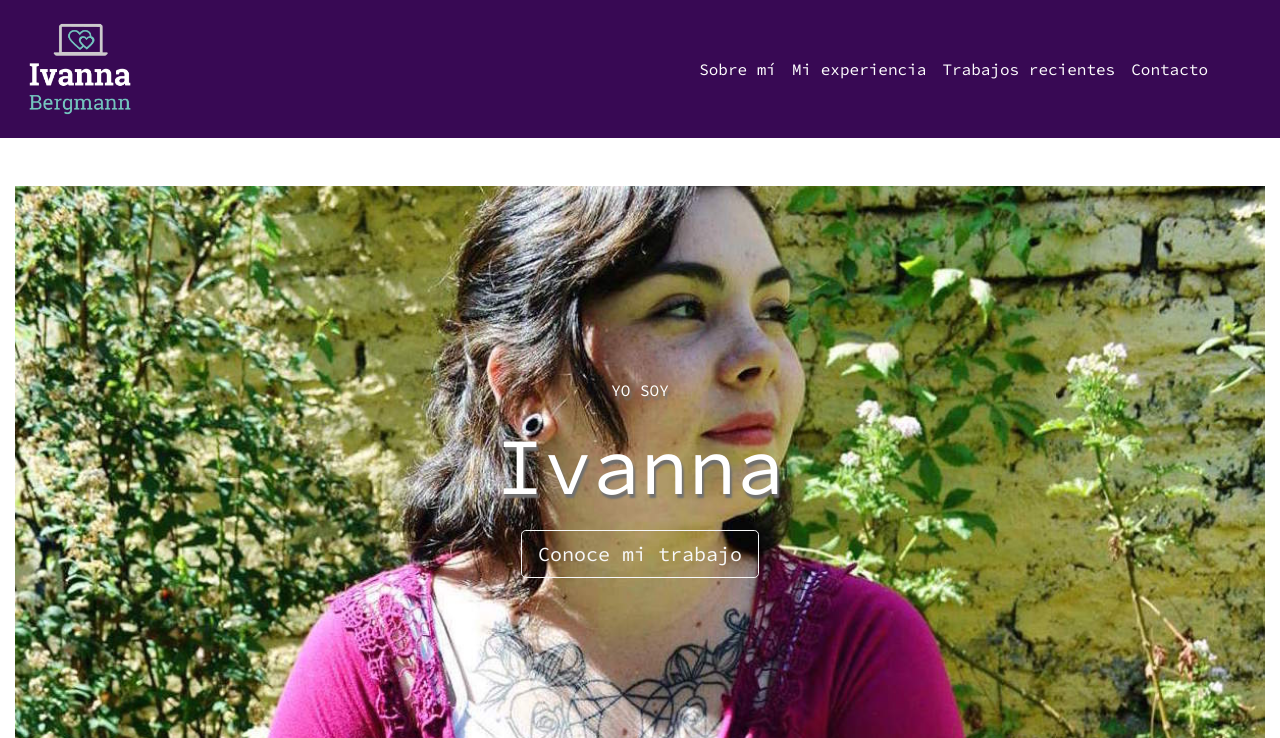
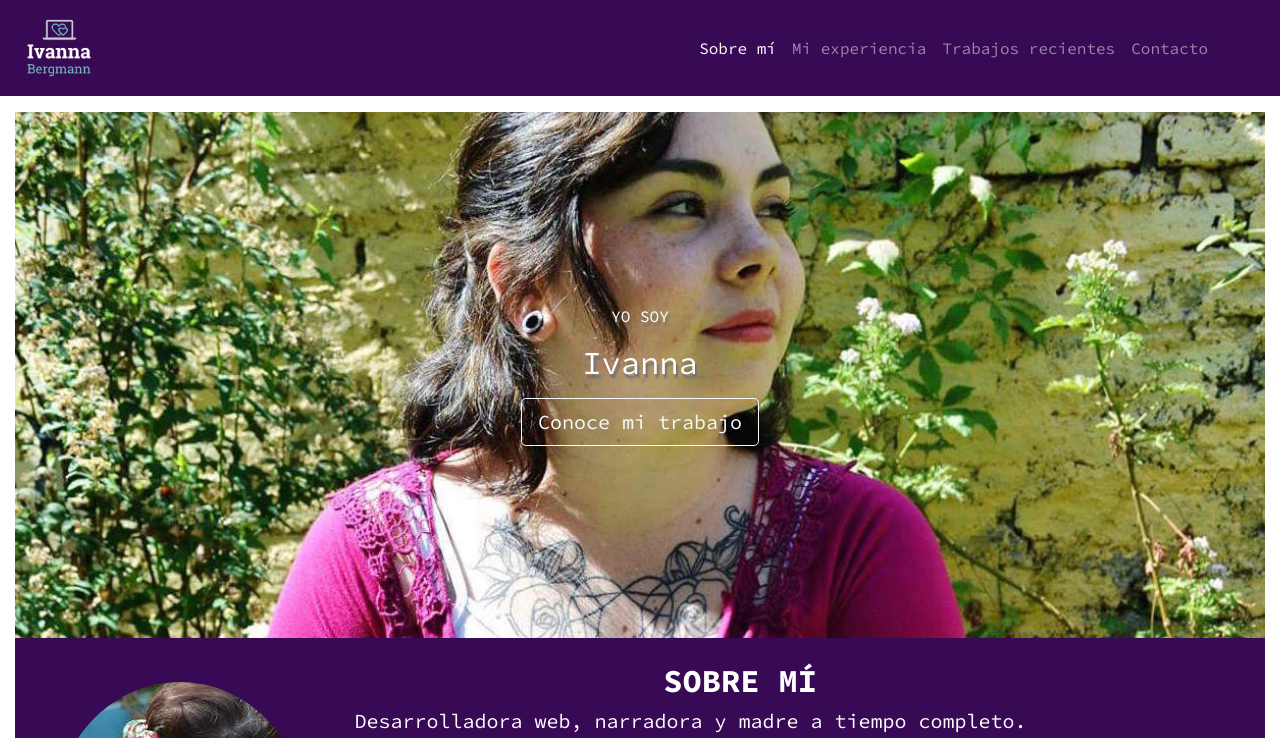
Before and after one commit to ivsbergmann/prueba, a plain HTML site: page index.html in a window 1280 px wide. Shown: the top 738 px of the page. Drawn offline with nearby package versions, Linux system fonts and the light colour scheme; a script that the page names is missing.

Commit message:
se modificaron todas las carpetas

```diff
--- a/assets/css/style.css
+++ b/assets/css/style.css
@@ -13,7 +13,8 @@
 }
 body {
   font-family: 'Source Code Pro', monospace;
-  font-weight: 400
+  font-weight: 400;
+
 }
 .foto h1 {
   font-size: 5rem;
@@ -27,7 +28,7 @@ a:hover{
   color: #45A3B8;
 }
 .navbar-brand img {
-  width: 7rem;
+  width: 35%;
 }
 .dark-purple {
   background: #380954;
@@ -50,4 +51,15 @@ footer a {
    .foto h1 {
      font-size: 2rem;
    }
+   .foto{
+     margin-top: 7rem;
+   }
  }
+ @media (min-width: 575.98px) {
+  .foto h1 {
+    font-size: 2rem;
+  }
+  .foto{
+    margin-top: 7rem;
+  }
+}
--- a/assets/js/app.js
+++ b/assets/js/app.js
@@ -1,27 +1,38 @@
-$(document).ready(function(){
+$(document).ready(function () {
     console.log("En jquery");
-$("#supermama").click(function(){
+    $("#supermama").click(function () {
         console.log("click en icono");
         $("#modalsupermama").modal('show');
 
     })
 
-$("#cuentacuentos").click(function(){
+    $("#cuentacuentos").click(function () {
         console.log("click en icono");
         $("#modalcuentacuentos").modal('show');
 
     })
 
-$("#dev-front").click(function(){
+    $("#dev-front").click(function () {
         console.log("click en icono");
         $("#modaldev-front").modal('show');
 
     })
 
     $('[tool-tip-toggle="tooltip-demo"]').tooltip({
-  placement : 'top'
+        placement: 'top'
 
     });
 
+    $('a[href*="#"]').on('click', function (e) {
+        e.preventDefault()
+
+        $('html, body').animate(
+            {
+                scrollTop: $($(this).attr('href')).offset().top,
+            },
+            500,
+            'linear'
+        )
+    });
 
 });
--- a/index.html
+++ b/index.html
@@ -15,11 +15,13 @@
 </head>
 
 <body>
-    <nav class="navbar navbar-expand-lg bg-purple ">
-        <a class="navbar-brand ml-2" href="#"><img src="assets/img/logo.png" alt="Logo de Ivanna Bergmann"></a>
+    <nav class="navbar navbar-expand-lg navbar-dark  bg-purple fixed-top" >
+        <a class="navbar-brand ml-2" href="#inicio">
+            <img src="assets/img/logo.png" alt="Logo de Ivanna Bergmann">
+        </a>
         <button class="navbar-toggler" type="button" data-toggle="collapse" data-target="#navbarNavDropdown"
             aria-controls="navbarNavDropdown" aria-expanded="false" aria-label="Toggle navigation">
-            <span class="navbar-toggler-icon"></span>
+            <span class="navbar-toggler-icon text-white"></span>
         </button>
         <div class="collapse navbar-collapse mx-5 justify-content-end" id="navbarNavDropdown">
             <ul class="navbar-nav">
@@ -39,8 +41,8 @@
             </ul>
         </div>
     </nav>
-    <div class="container-fluid">
-        <section class="foto mt-5 text-center">
+    <div class="container-fluid" id="inicio">
+        <section class="foto text-center">
             <p>YO SOY</p>
             <h1>Ivanna</h1>
              <a href="#trabajos"><button type="button" class="btn btn-outline-light btn-lg mt-2">Conoce mi trabajo</button></a>
@@ -235,9 +237,7 @@
     </div>
 
 
-    <script src="https://code.jquery.com/jquery-3.3.1.slim.min.js"
-        integrity="sha384-q8i/X+965DzO0rT7abK41JStQIAqVgRVzpbzo5smXKp4YfRvH+8abtTE1Pi6jizo"
-        crossorigin="anonymous"></script>
+    <script src="https://ajax.googleapis.com/ajax/libs/jquery/3.4.1/jquery.min.js"></script>
     <script src="https://cdnjs.cloudflare.com/ajax/libs/popper.js/1.14.7/umd/popper.min.js"
         integrity="sha384-UO2eT0CpHqdSJQ6hJty5KVphtPhzWj9WO1clHTMGa3JDZwrnQq4sF86dIHNDz0W1"
         crossorigin="anonymous"></script>
```
Also changed, not shown: 1 other file. Lines whose indentation alone changed are shown as unchanged.
